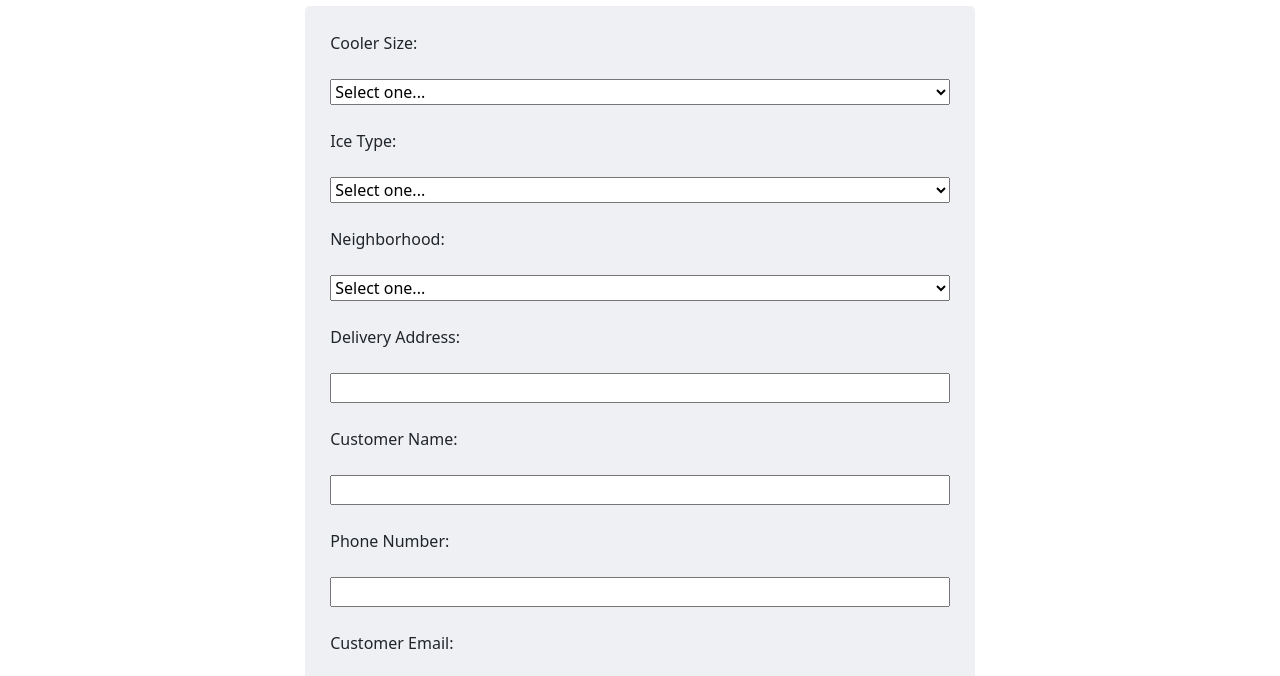
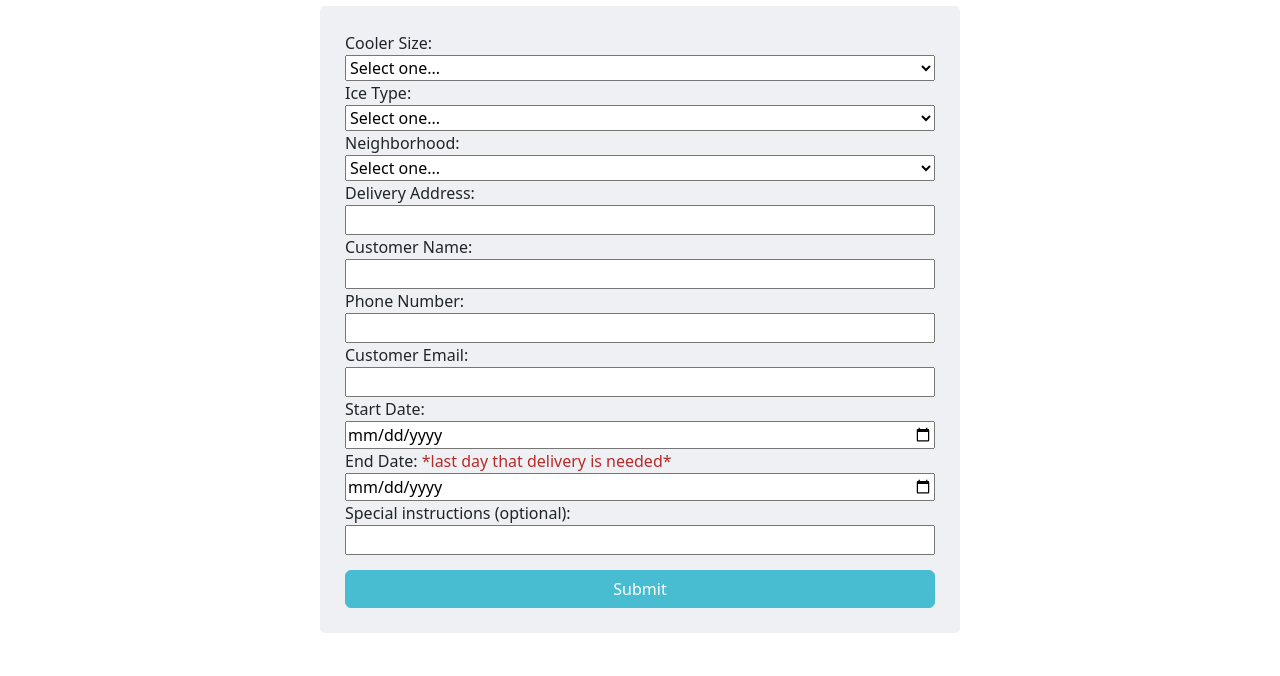
Before and after one commit to tcmarkfeld/ice-delivery-web, a plain HTML site: page web/home.html in a window 1280 px wide. Shown: the part 94-770 px from the top of the page. Drawn offline with nearby package versions, Linux system fonts and the light colour scheme; no server answers.

Commit message:
fixed chrome styling

```diff
--- a/web/css/index.css
+++ b/web/css/index.css
@@ -19,7 +19,7 @@
     flex-direction: column;
     justify-content: center;
     margin-top: 2.5vh;
-    width: 60%;
+    width: 50vw;
     padding: 25px;
     margin-bottom: 2.5vh;
     border-radius: 5px;
--- a/web/home.html
+++ b/web/home.html
@@ -34,19 +34,19 @@
 
       <div class="container">
         <form class="add-form" id="myForm" onsubmit="return false;">
-            <label for="cooler">Cooler Size:</label><br>
+            <label for="cooler">Cooler Size:</label>
                 <select name="cooler" id="cooler">
                     <option value="null">Select one...</option>
                     <option value="40 Quart">40 Quart</option>
                     <option value="62 Quart">62 Quart</option>
-                </select><br>
-            <label for="icetype">Ice Type:</label><br>
+                </select>
+            <label for="icetype">Ice Type:</label>
                 <select name="icetype" id="icetype">
                     <option value="null">Select one...</option>
                     <option value="Loose ice">Loose ice</option>
                     <option value="Bagged ice">Bagged ice</option>
-                </select><br>
-            <label for="neighborhood">Neighborhood:</label><br>
+                </select>
+            <label for="neighborhood">Neighborhood:</label>
                 <select name="neighborhood" id="neighborhood">
                     <option value="null">Select one...</option>
                     <option value="1">Ocean Hill</option>
@@ -65,27 +65,27 @@
                     <option value="7">Section B</option>
                     <option value="6">Section A</option>
                     <option value="5">Pine Island</option>
-                </select><br>
-            <label for="address">Delivery Address:</label><br>
-                <input class="add-delivery-input" id="address" name="address" value=""><br>
-            <label for="name">Customer Name:</label><br>
-                <input class="add-delivery-input" id="name" name="name"><br>
-            <label for="phoneNumber">Phone Number:</label><br>
-                <input class="add-delivery-input" id="phoneNumber" maxlength="13" /><br>
-            <label for="email">Customer Email:</label><br>
-                <input class="add-delivery-input" id="email" name="email"><br>
-            <label for="startdate">Start Date:</label><br>
-                <input class="add-delivery-input" type="date" id="startdate" name="startdate"><br>
-            <label for="enddate">End Date: <span style="color: rgb(183, 43, 43)">*last day that delivery is needed*</span></label><br>
-                <input class="add-delivery-input" type="date" id="enddate" name="enddate"><br><br>
-            <label for="startdate">Special instructions (optional):</label><br>
-                <input class="add-delivery-input" style="margin-bottom: 15px;" id="special" name="special"><br>
+                </select>
+            <label for="address">Delivery Address:</label>
+                <input class="add-delivery-input" id="address" name="address" value="">
+            <label for="name">Customer Name:</label>
+                <input class="add-delivery-input" id="name" name="name">
+            <label for="phoneNumber">Phone Number:</label>
+                <input class="add-delivery-input" id="phoneNumber" maxlength="13" />
+            <label for="email">Customer Email:</label>
+                <input class="add-delivery-input" id="email" name="email">
+            <label for="startdate">Start Date:</label>
+                <input class="add-delivery-input" type="date" id="startdate" name="startdate">
+            <label for="enddate">End Date: <span style="color: rgb(183, 43, 43)">*last day that delivery is needed*</span></label>
+                <input class="add-delivery-input" type="date" id="enddate" name="enddate">
+            <label for="startdate">Special instructions (optional):</label>
+                <input class="add-delivery-input" style="margin-bottom: 15px;" id="special" name="special">
             <button class="btn submit-button" onclick="checkFields();">Submit</button>
           </form>
       </div>
 
       <script src="https://code.jquery.com/jquery-2.1.3.min.js"></script>
-      <script src="http://maxcdn.bootstrapcdn.com/bootstrap/3.3.1/js/bootstrap.min.js"></script>
+      <script src="https://maxcdn.bootstrapcdn.com/bootstrap/3.3.1/js/bootstrap.min.js"></script>
       <script src="https://ajax.googleapis.com/ajax/libs/jquery/1.11.3/jquery.min.js"></script>
     <script src="https://cdn.jsdelivr.net/npm/bootstrap@5.2.1/dist/js/bootstrap.bundle.min.js" integrity="sha384-u1OknCvxWvY5kfmNBILK2hRnQC3Pr17a+RTT6rIHI7NnikvbZlHgTPOOmMi466C8" crossorigin="anonymous"></script>
     <script src="./js/index.js"></script>
```
Also changed, not shown: web/all-deliveries.html (+1 -1 lines).
